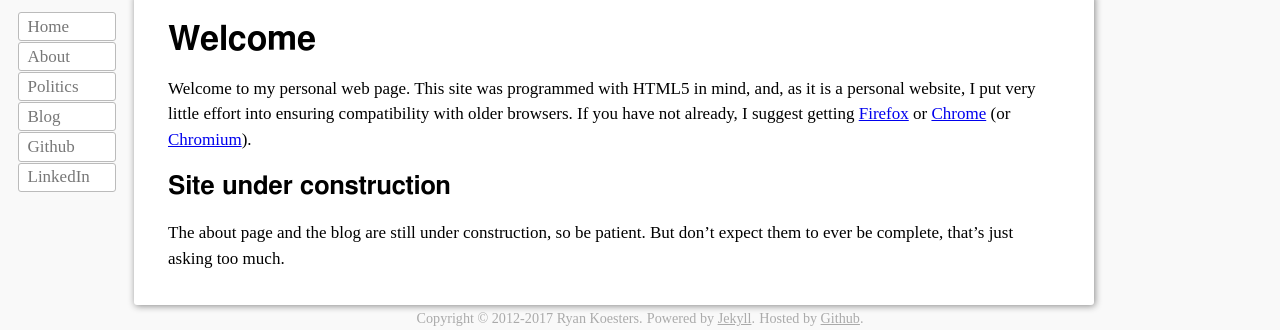
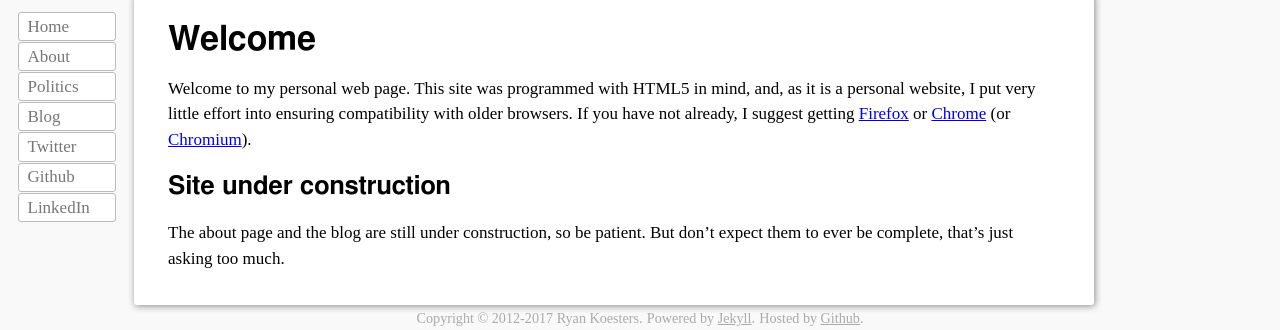
Before and after one commit to rkoesters/rkoesters.github.io, a Jekyll site: the page built from index.md, in a window 1280 px wide. Shown: the part 127-457 px from the top of the page. Built offline with Jekyll 4.4.1, drawn with Linux system fonts in a browser that asks for light colours.

Commit message:
Added link to twitter.

```diff
--- a/_layouts/master.html
+++ b/_layouts/master.html
@@ -28,6 +28,7 @@
 			<li><a href="/about.html">About</a></li>
 			<li><a href="/politics.html">Politics</a></li>
 			<li><a href="/blog.html">Blog</a></li>
+			<li><a href="https://twitter.com/rmkoesters">Twitter</a></li>
 			<li><a href="https://github.com/rkoesters">Github</a></li>
 			<li><a href="https://www.linkedin.com/in/ryankoesters">LinkedIn</a></li>
 		</ul>
```
